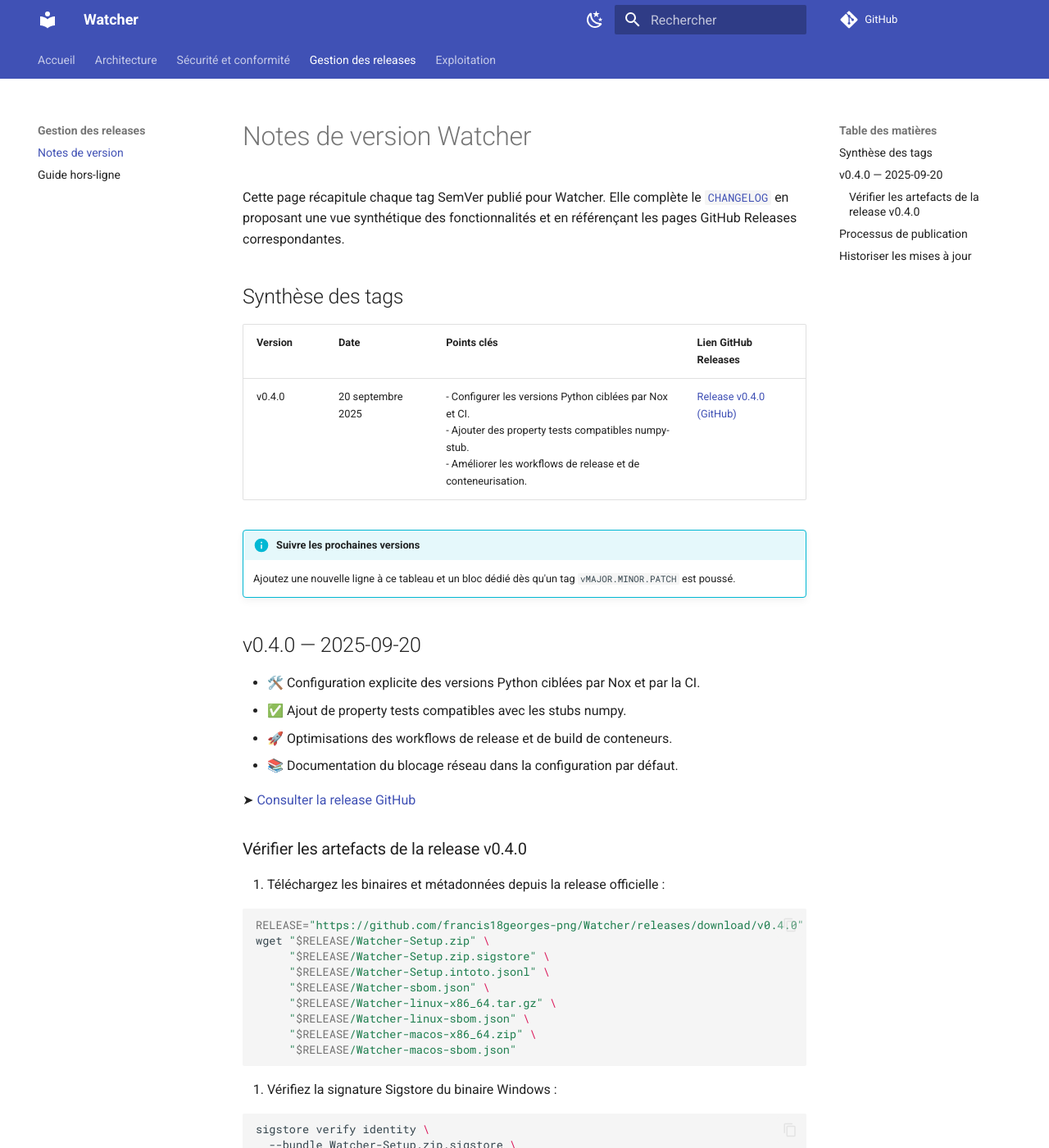
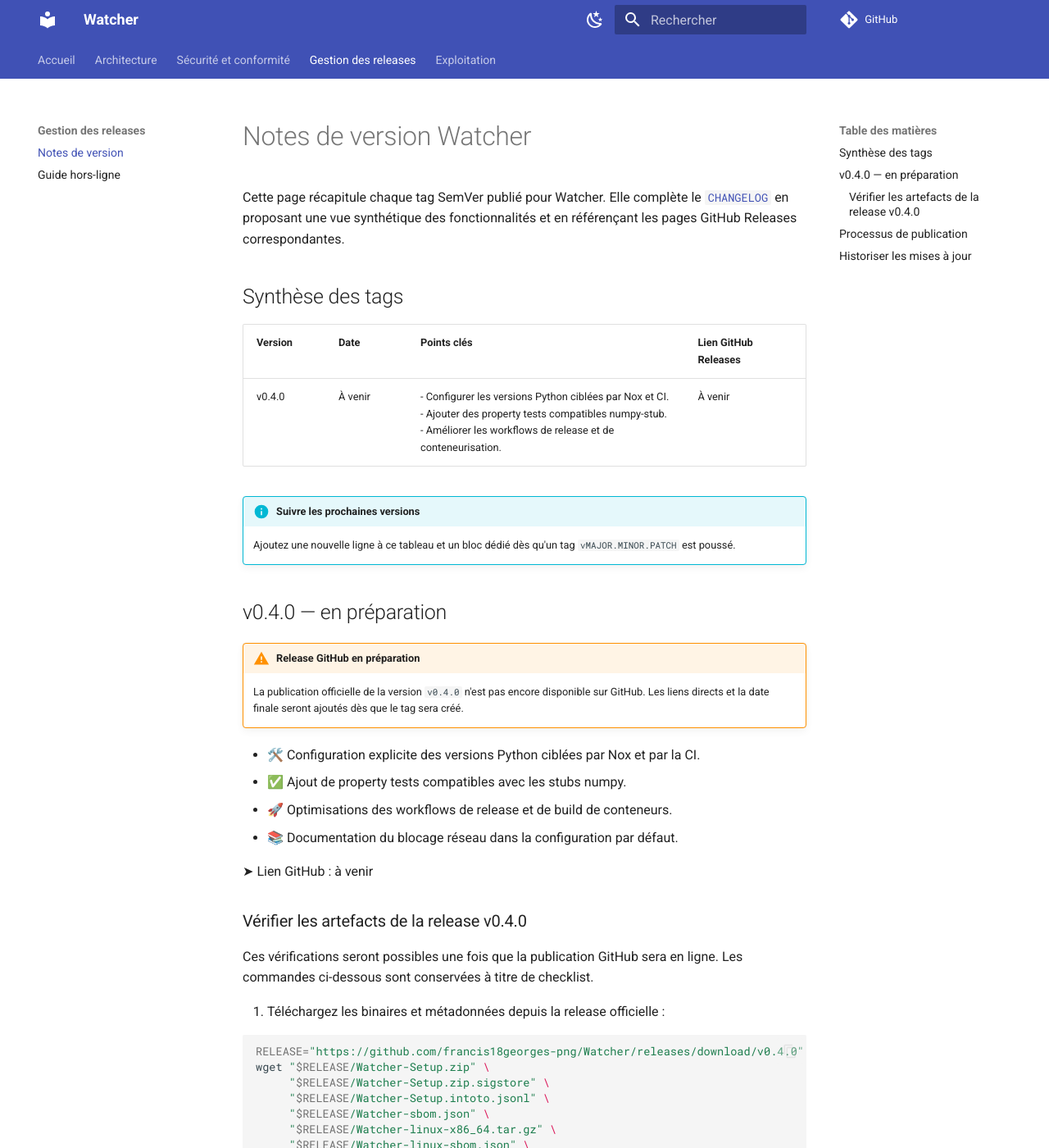
Before and after one commit to francis18georges-png/Watcher, an MkDocs documentation site: the page built from docs/release_notes.md, in a window 1280 px wide and 1400 px high. Shown: the whole window at 82% size. Built offline with MkDocs 1.6.1 and Material for MkDocs 9.7.7, drawn with Linux system fonts in a browser that asks for light colours; comment, search, counter and statistics services are not loaded.

Commit message:
Préparer la fiche de citation et les notes pour v0.4.0 (#400)

```diff
--- a/docs/release_notes.md
+++ b/docs/release_notes.md
@@ -8,22 +8,29 @@
 
 | Version | Date | Points clés | Lien GitHub Releases |
 | --- | --- | --- | --- |
-| v0.4.0 | 20 septembre 2025 | - Configurer les versions Python ciblées par Nox et CI.<br>- Ajouter des property tests compatibles numpy-stub.<br>- Améliorer les workflows de release et de conteneurisation. | [Release v0.4.0 (GitHub)](https://github.com/francis18georges-png/Watcher/releases/tag/v0.4.0) |
+| v0.4.0 | À venir | - Configurer les versions Python ciblées par Nox et CI.<br>- Ajouter des property tests compatibles numpy-stub.<br>- Améliorer les workflows de release et de conteneurisation. | À venir |
 
 !!! info "Suivre les prochaines versions"
     Ajoutez une nouvelle ligne à ce tableau et un bloc dédié dès qu'un tag `vMAJOR.MINOR.PATCH`
     est poussé.
 
-## v0.4.0 — 2025-09-20
+## v0.4.0 — en préparation
+
+!!! warning "Release GitHub en préparation"
+    La publication officielle de la version `v0.4.0` n'est pas encore disponible sur GitHub.
+    Les liens directs et la date finale seront ajoutés dès que le tag sera créé.
 
 - 🛠️ Configuration explicite des versions Python ciblées par Nox et par la CI.
 - ✅ Ajout de property tests compatibles avec les stubs numpy.
 - 🚀 Optimisations des workflows de release et de build de conteneurs.
 - 📚 Documentation du blocage réseau dans la configuration par défaut.
 
-➤ [Consulter la release GitHub](https://github.com/francis18georges-png/Watcher/releases/tag/v0.4.0)
+➤ Lien GitHub : à venir
 
 ### Vérifier les artefacts de la release v0.4.0
+
+Ces vérifications seront possibles une fois que la publication GitHub sera en ligne. Les
+commandes ci-dessous sont conservées à titre de checklist.
 
 1. Téléchargez les binaires et métadonnées depuis la release officielle :
 
```
Also changed, not shown: 1 other file.
